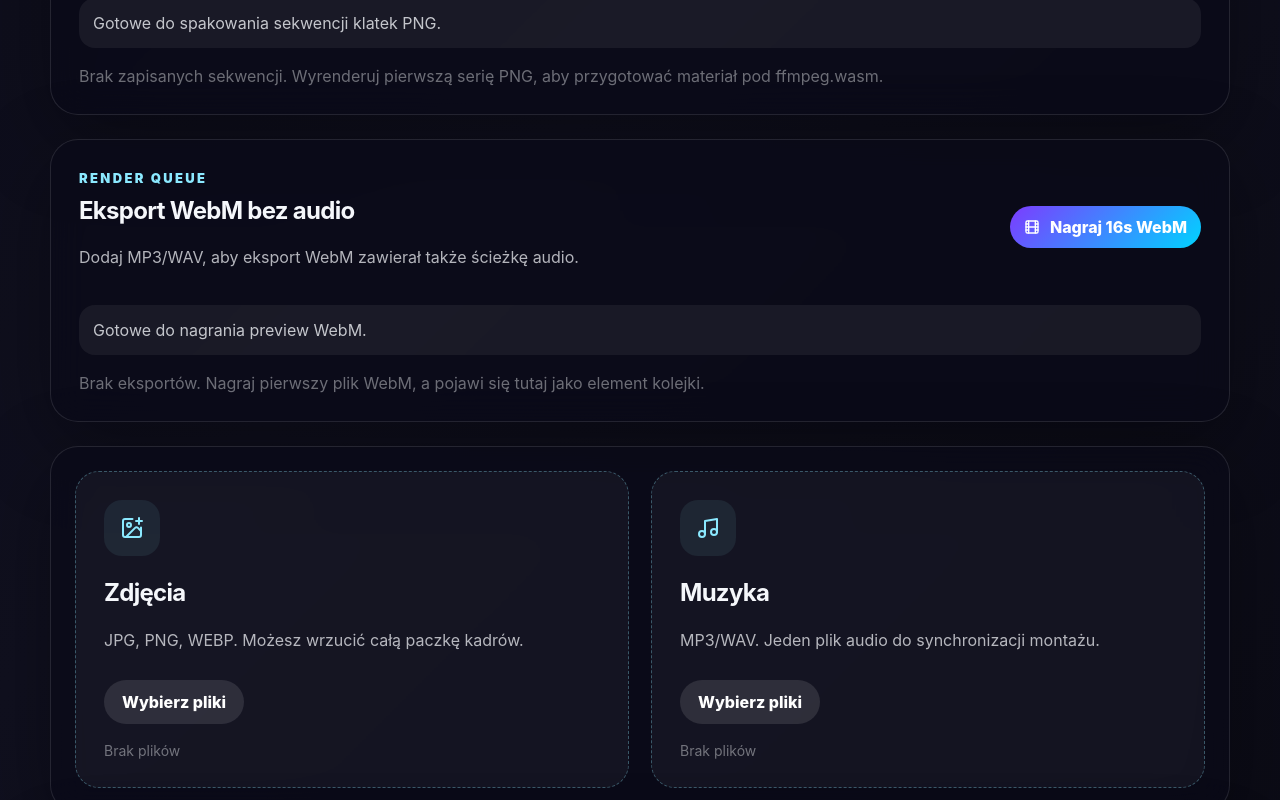
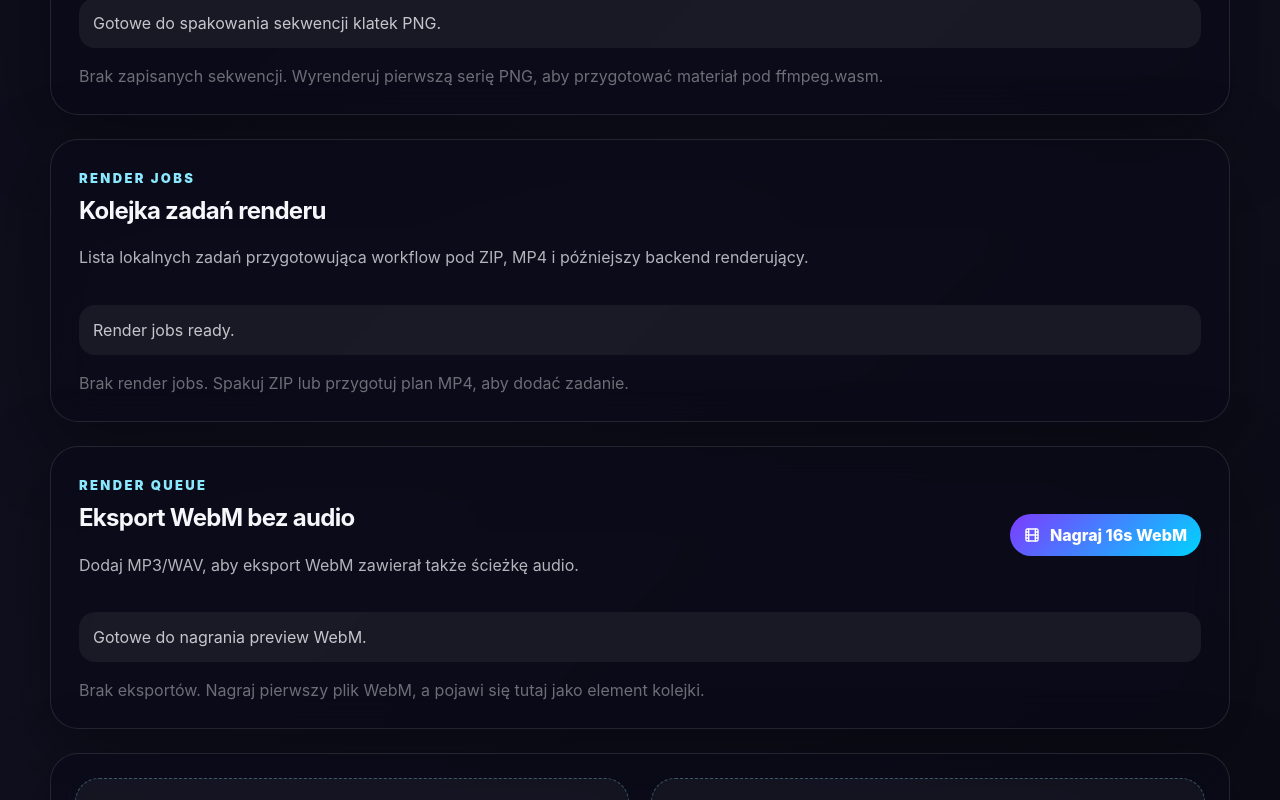
Before and after one commit to KumatyTomi/FotoBeat, a React (Vite) app: page / in a window 1280 px wide. Shown: the part 2440-3240 px from the top of the page. Built offline with nearby package versions, Linux system fonts and the light colour scheme.

Commit message:
Add render jobs and MP4 plan UI

```diff
--- a/src/App.jsx
+++ b/src/App.jsx
@@ -13,14 +13,17 @@ import { useFrameSequenceRenderer } from './hooks/useFrameSequenceRenderer.js';
 import { useFrameSequenceZipExporter } from './hooks/useFrameSequenceZipExporter.js';
 import { useMediaAssets } from './hooks/useMediaAssets.js';
 import { useProjectState } from './hooks/useProjectState.js';
+import { useRenderJobs } from './hooks/useRenderJobs.js';
 import { describeAudioAnalysis } from './utils/audioAnalysis.js';
 import { getPinnedLabel, scoreMediaAsset } from './utils/mediaScoring.js';
+import { buildMp4ExportPlan, explainMp4ExportPlan } from './utils/mp4ExportPlan.js';
 import { buildProjectExportPayload, parseProjectFile, remapImportedMedia, safeFilename } from './utils/projectExport.js';
 import { buildDraftTimeline } from './utils/timeline.js';
 
 export default function App() {
   const [images, setImages] = useState([]);
   const [audio, setAudio] = useState(null);
+  const [mp4Plan, setMp4Plan] = useState(null);
 
   const {
     project,
@@ -40,6 +43,7 @@ export default function App() {
 
   const media = useMediaAssets(images, selectedFormat);
   const audioAnalysis = useAudioAnalysis(audio);
+  const renderJobs = useRenderJobs();
 
   const timeline = useMemo(() => buildDraftTimeline({
     images: media.selectedMediaAssets,
@@ -123,6 +127,30 @@ export default function App() {
   function copyProjectJson() {
     navigator.clipboard?.writeText(projectExportJson);
     setProjectIoStatus({ type: 'success', message: 'Projekt JSON skopiowany do schowka.' });
+  }
+
+  async function createMp4Plan(sequence) {
+    const plan = buildMp4ExportPlan({ sequence });
+    setMp4Plan(plan);
+    await renderJobs.addMp4PlanJob({
+      projectName: project.name,
+      format,
+      preset,
+      timelineDuration: timeline.estimatedDuration,
+      sequenceId: sequence.id,
+      plan
+    });
+  }
+
+  async function createZip(sequence) {
+    await frameZip.exportSequenceZip(sequence);
+    await renderJobs.addSequenceZipJob({
+      projectName: project.name,
+      format,
+      preset,
+      timelineDuration: timeline.estimatedDuration,
+      sequenceId: sequence.id
+    });
   }
 
   async function importProjectFile(event) {
@@ -241,6 +269,7 @@ export default function App() {
         </div>
         <p className={`render-status ${frameSequence.sequenceState.status}`}>{frameSequence.sequenceState.message}</p>
         <p className={`render-status ${frameZip.zipState.status}`}>{frameZip.zipState.message}{frameZip.zipState.size ? ` · ${formatBytes(frameZip.zipState.size)}` : ''}</p>
+        {mp4Plan && <p className={`render-status ${mp4Plan.status === 'blocked' ? 'error' : 'ready'}`}>{explainMp4ExportPlan(mp4Plan)}</p>}
         <div className="render-history">
           {frameSequence.sequenceHistory.length === 0 ? (
             <span className="empty-state">Brak zapisanych sekwencji. Wyrenderuj pierwszą serię PNG, aby przygotować materiał pod ffmpeg.wasm.</span>
@@ -251,12 +280,33 @@ export default function App() {
                 <span>{new Date(sequence.createdAt).toLocaleString('pl-PL')} · {sequence.seconds}s · {sequence.fps} fps · {sequence.width}×{sequence.height} · {formatBytes(sequence.totalSize)}</span>
               </div>
               <div className="render-history-actions">
-                <button className="ghost-button compact" onClick={() => frameZip.exportSequenceZip(sequence)} disabled={frameZip.zipState.status === 'building'}><Download size={16} />Spakuj ZIP</button>
+                <button className="ghost-button compact" onClick={() => createZip(sequence)} disabled={frameZip.zipState.status === 'building'}><Download size={16} />Spakuj ZIP</button>
                 {frameZip.zipState.sequenceId === sequence.id && frameZip.zipState.downloadUrl && (
                   <a className="ghost-button compact" href={frameZip.zipState.downloadUrl} download={frameZip.zipState.fileName}><Download size={16} />Pobierz ZIP</a>
                 )}
+                <button className="ghost-button compact" onClick={() => createMp4Plan(sequence)}><Film size={16} />Plan MP4</button>
                 <button className="ghost-button compact" onClick={() => frameSequence.removeSequence(sequence.id)}><Trash2 size={16} />Usuń</button>
               </div>
+            </article>
+          ))}
+        </div>
+      </section>
+
+      <section className="render-export-panel">
+        <div>
+          <p className="panel-kicker">Render jobs</p>
+          <h2>Kolejka zadań renderu</h2>
+          <p>Lista lokalnych zadań przygotowująca workflow pod ZIP, MP4 i późniejszy backend renderujący.</p>
+        </div>
+        <div className="render-export-actions">
+          {renderJobs.jobs.length > 0 && <button className="ghost-button compact" onClick={renderJobs.clearJobs}><Trash2 size={16} />Wyczyść jobs</button>}
+        </div>
+        <p className={`render-status ${renderJobs.jobsState.status}`}>{renderJobs.jobsState.message}</p>
+        <div className="render-history">
+          {renderJobs.jobs.length === 0 ? <span className="empty-state">Brak render jobs. Spakuj ZIP lub przygotuj plan MP4, aby dodać zadanie.</span> : renderJobs.jobs.map((job) => (
+            <article key={job.id} className="render-history-item">
+              <div><strong>{job.target} · {job.status}</strong><span>{new Date(job.createdAt).toLocaleString('pl-PL')} · {job.progress}% · {job.message}</span></div>
+              <div className="render-history-actions"><button className="ghost-button compact" onClick={() => renderJobs.removeJob(job.id)}><Trash2 size={16} />Usuń</button></div>
             </article>
           ))}
         </div>
@@ -342,7 +392,7 @@ export default function App() {
       </section>
 
       <TimelinePreview timeline={timeline} />
-      <section id="roadmap" className="roadmap-panel"><div><h2>Następne moduły</h2><p>Kolejne kroki: przekazanie sekwencji klatek do ffmpeg.wasm i MP4.</p></div><div className="roadmap-list"><span><RefreshCcw size={16} /> Frame sequence ZIP</span><span><Film size={16} /> ffmpeg.wasm</span><span><Download size={16} /> MP4 export</span></div></section>
+      <section id="roadmap" className="roadmap-panel"><div><h2>Następne moduły</h2><p>Kolejne kroki: realny lazy-load ffmpeg.wasm i MP4.</p></div><div className="roadmap-list"><span><RefreshCcw size={16} /> Render jobs</span><span><Film size={16} /> MP4 plan</span><span><Download size={16} /> ffmpeg.wasm</span></div></section>
     </main>
   );
 }
```
